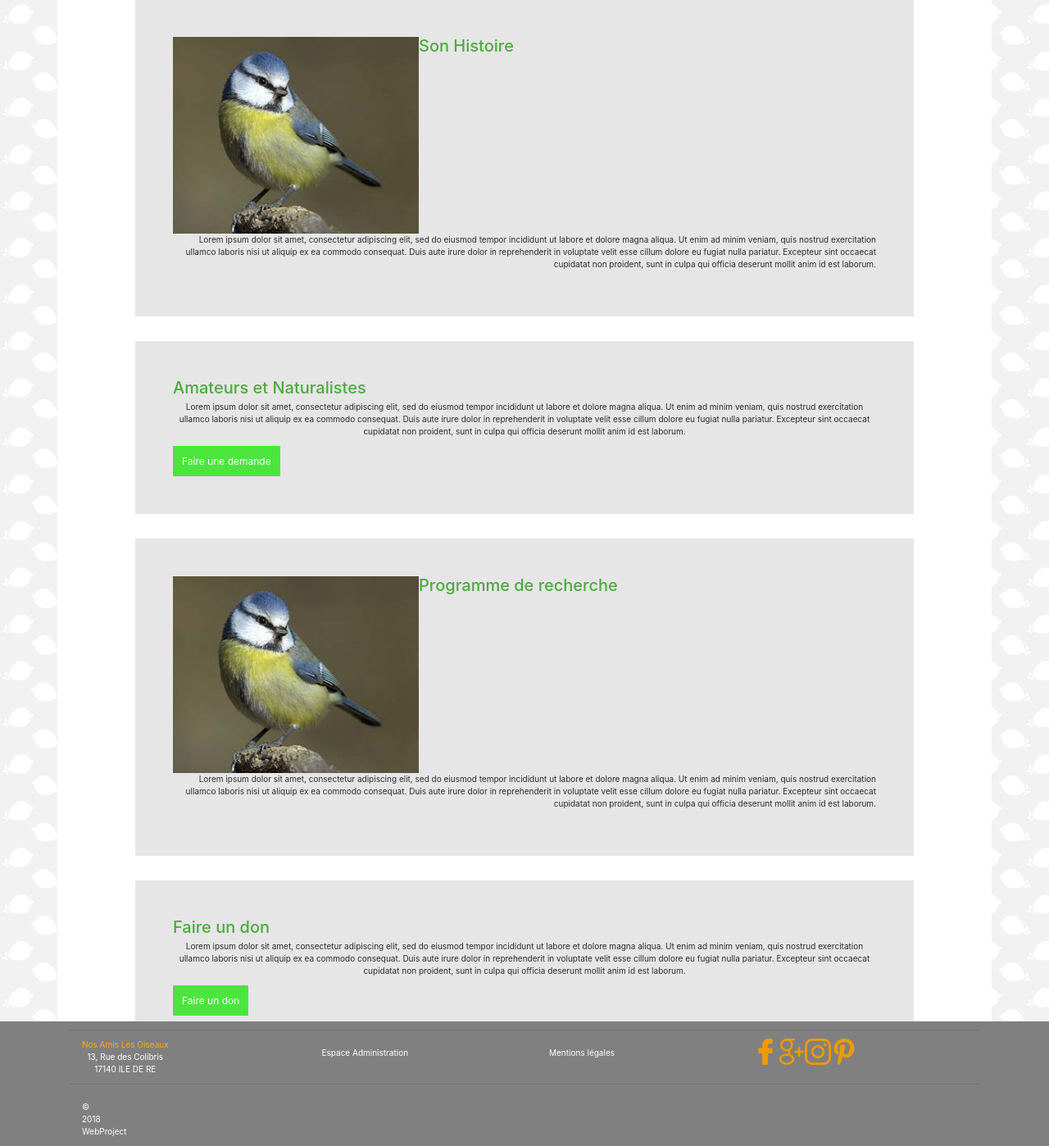
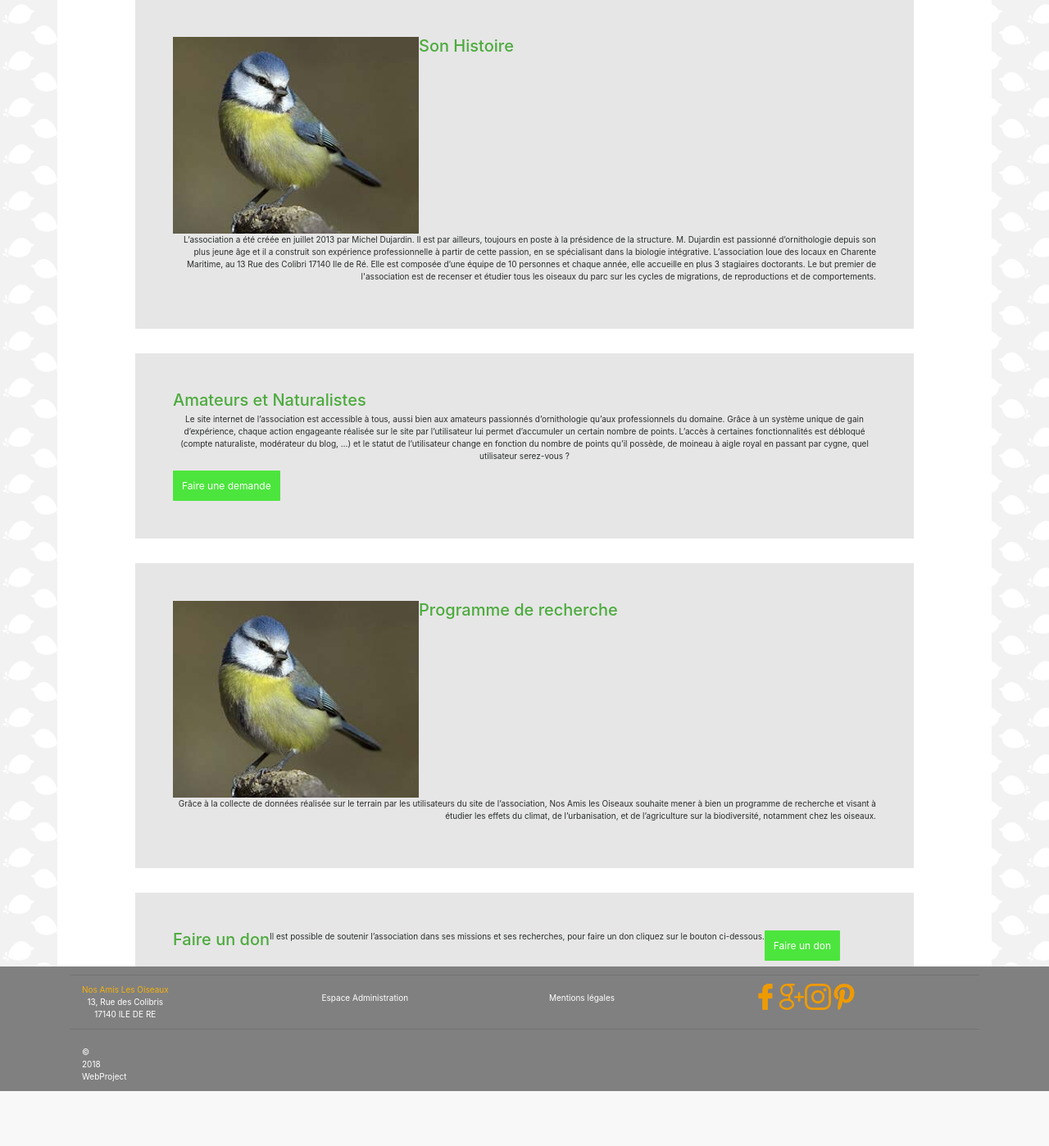
Before and after one commit to 4dr138/NosAmisLesOiseaux, a Symfony app: template templates/association/association.html.twig in a window 1280 px wide. Shown: the part 455-1853 px from the top of the page at 82% size. After the commit the page ends 1786 px from the top, so only its background shows below. Run offline with Twig, Linux system fonts and the light colour scheme; the template is opened without the code that fills it, so the values that code supplies are empty; some libraries are stand-ins or nearby versions.

Commit message:
add experience observation, comments and add content
it's works

```diff
--- a/src/Controller/BlogController.php
+++ b/src/Controller/BlogController.php
@@ -6,6 +6,7 @@ use App\Entity\Comments;
 use App\Form\Comments1Type;
 use App\Service\ArticlesService;
 use App\Service\CommentsService;
+use App\Service\ExperienceService;
 use Symfony\Bundle\FrameworkBundle\Controller\Controller;
 use Sensio\Bundle\FrameworkExtraBundle\Configuration\Route;
 use Symfony\Component\HttpFoundation\Request;
@@ -18,7 +19,7 @@ class BlogController extends Controller
     /**
      * @Route("/blog/{id}", name="blog")
      */
-    public function blogAction($id, Request $request, SessionInterface $session, ArticlesService $ArticlesService,CommentsService $CommentsService)
+    public function blogAction($id, Request $request, SessionInterface $session, ArticlesService $ArticlesService,CommentsService $CommentsService, ExperienceService $ExperienceService)
     {
         // On récupère les articles et les commentaires associés à cet article via l'id de l'article
         $article = $ArticlesService->getArticleById($id);
@@ -47,6 +48,7 @@ class BlogController extends Controller
             if(isset($user)){
 
                 $newcomment->setAuthor($user->getUsername());
+                $ExperienceService->ExpCommentArticle($user);
             }
 
             $em->persist($newcomment);
--- a/templates/association/association.html.twig
+++ b/templates/association/association.html.twig
@@ -10,40 +10,30 @@
                 <div id = 'histoireAssoc' class = 'row'>
                     <img alt = 'oiseau1' src = '{{ asset('assets/img/oiseauxAssoc.jpg') }}' id = 'imgOiseau1' />
                     <h2 id = 'titreHist'>Son Histoire</h2>
-                    <p>Lorem ipsum dolor sit amet, consectetur adipiscing elit, sed do eiusmod tempor incididunt
-                        ut labore et dolore magna aliqua. Ut enim ad minim veniam, quis nostrud exercitation ullamco
-                        laboris nisi ut aliquip ex ea commodo consequat. Duis aute irure dolor in reprehenderit in
-                        voluptate velit esse cillum dolore eu fugiat nulla pariatur. Excepteur sint occaecat cupidatat
-                        non proident, sunt in culpa qui officia deserunt mollit anim id est laborum.</p>
+                    <p>L’association a été créée en juillet 2013 par Michel Dujardin. Il est par ailleurs, toujours en poste à la présidence de la structure. M. Dujardin est passionné d’ornithologie depuis son plus jeune âge et il a construit son expérience professionnelle à partir de cette passion, en se spécialisant dans la biologie intégrative.
+                    L’association loue des locaux  en Charente Maritime, au 13 Rue des Colibri 17140 Ile de Ré.
+                    Elle est composée d’une équipe de 10 personnes et chaque année, elle accueille en plus 3 stagiaires doctorants. Le but premier de l'association est de  recenser et étudier tous les oiseaux du parc sur les cycles de migrations, de reproductions et de comportements.
+                    </p>
                 </div>
                 <br /><br />
                 <div id = 'descProfils' class = 'row'>
                     <h2 id = 'titreProfils'>Amateurs et Naturalistes</h2>
-                    <p>Lorem ipsum dolor sit amet, consectetur adipiscing elit, sed do eiusmod tempor incididunt
-                        ut labore et dolore magna aliqua. Ut enim ad minim veniam, quis nostrud exercitation ullamco
-                        laboris nisi ut aliquip ex ea commodo consequat. Duis aute irure dolor in reprehenderit in
-                        voluptate velit esse cillum dolore eu fugiat nulla pariatur. Excepteur sint occaecat cupidatat
-                        non proident, sunt in culpa qui officia deserunt mollit anim id est laborum.</p><br />
+                    <p>Le site internet de l’association est accessible à tous, aussi bien aux amateurs passionnés d’ornithologie qu’aux professionnels du domaine.
+                    Grâce à un système unique de gain d’expérience, chaque action engageante réalisée sur le site par l’utilisateur lui permet d’accumuler un certain nombre de points.
+                    L’accès à certaines fonctionnalités est débloqué (compte naturaliste, modérateur du blog, …) et le statut de l’utilisateur change en fonction du nombre de points qu’il possède, de moineau à aigle royal en passant par cygne, quel utilisateur serez-vous ?
+                    </p><br />
                     <a href = '{{ path('inscription') }}' class = 'btn btn-defaut' id = 'assocDemande'>Faire une demande</a>
                 </div>
                 <br /><br />
                 <div id = 'progRecherche' class = 'row'>
                     <img alt = 'oiseau1' src = '{{ asset('assets/img/oiseauxAssoc.jpg') }}' id = 'imgOiseau1' />
                     <h2 id = 'titreRecherche'>Programme de recherche</h2>
-                    <p>Lorem ipsum dolor sit amet, consectetur adipiscing elit, sed do eiusmod tempor incididunt
-                        ut labore et dolore magna aliqua. Ut enim ad minim veniam, quis nostrud exercitation ullamco
-                        laboris nisi ut aliquip ex ea commodo consequat. Duis aute irure dolor in reprehenderit in
-                        voluptate velit esse cillum dolore eu fugiat nulla pariatur. Excepteur sint occaecat cupidatat
-                        non proident, sunt in culpa qui officia deserunt mollit anim id est laborum.</p>
+                    <p>Grâce à la collecte de données réalisée sur le terrain par les utilisateurs du site de l’association, Nos Amis les Oiseaux souhaite mener à bien un programme de recherche et visant à étudier les effets du climat, de l’urbanisation, et de l’agriculture sur la biodiversité, notamment chez les oiseaux.</p>
                 </div>
                 <br /><br />
                 <div id = 'blocDon' class = 'row'>
                     <h2 id = 'titreDon'>Faire un don</h2>
-                    <p>Lorem ipsum dolor sit amet, consectetur adipiscing elit, sed do eiusmod tempor incididunt
-                        ut labore et dolore magna aliqua. Ut enim ad minim veniam, quis nostrud exercitation ullamco
-                        laboris nisi ut aliquip ex ea commodo consequat. Duis aute irure dolor in reprehenderit in
-                        voluptate velit esse cillum dolore eu fugiat nulla pariatur. Excepteur sint occaecat cupidatat
-                        non proident, sunt in culpa qui officia deserunt mollit anim id est laborum.</p><br />
+                    <p>Il est possible de soutenir l’association dans ses missions et ses recherches, pour faire un don cliquez sur le bouton ci-dessous.</p><br />
                     <a href = '{{ path('donation') }}' class = 'btn btn-defaut' id = 'btnDon'>Faire un don</a>
                     <br /><br />
                 </div>
--- a/templates/homepage/carousel.html.twig
+++ b/templates/homepage/carousel.html.twig
@@ -15,12 +15,12 @@
                         <div class="carousel-inner" role="listbox">
                             <div class="item active">
 
-                                <img src="{{ asset('assets/img/inscriptionfly.png') }}" alt="">
+                                <img src="{{ asset('assets/img/slide2.jpg') }}" alt="">
                                 <div class="carousel-caption">
                                     <a name="nom-de-votre-ancre" href = '{{ path('inscription') }}' class="btn btn-default" id ='btnAddObs'>S'inscrire</a>
                                     <a name="nom-de-votre-ancre" href = '{{ path('connexion') }}' class="btn btn-default"  id ='btnConnObs'>Se Connecter</a>
-                                    <h1>Comment ça marche ?</h1>
-                                    <p class="descriptifCarousel">Le principe de nos amis les oiseaux.</p>
+                                   <!--  <h1>Comment ça marche ?</h1> -->
+                                    <p class="descriptifCarousel">Partagez vos observations et vivez une expérience inoubliable.</p>
                                 </div>
                             </div>
 
```
Also changed, not shown: src/Controller/ObservationController.php (+8 -4 lines), src/Repository/ObservationRepository.php (+10 -0 lines), src/Service/ExperienceService.php (+37 -5 lines), public/assets/img/Colibri_male_vol.jpg (added), public/assets/img/geny.jpg (added), public/assets/img/slide1.jpg (added), public/assets/img/slide2.jpg (added), public/assets/img/vlad.jpg (deleted).
